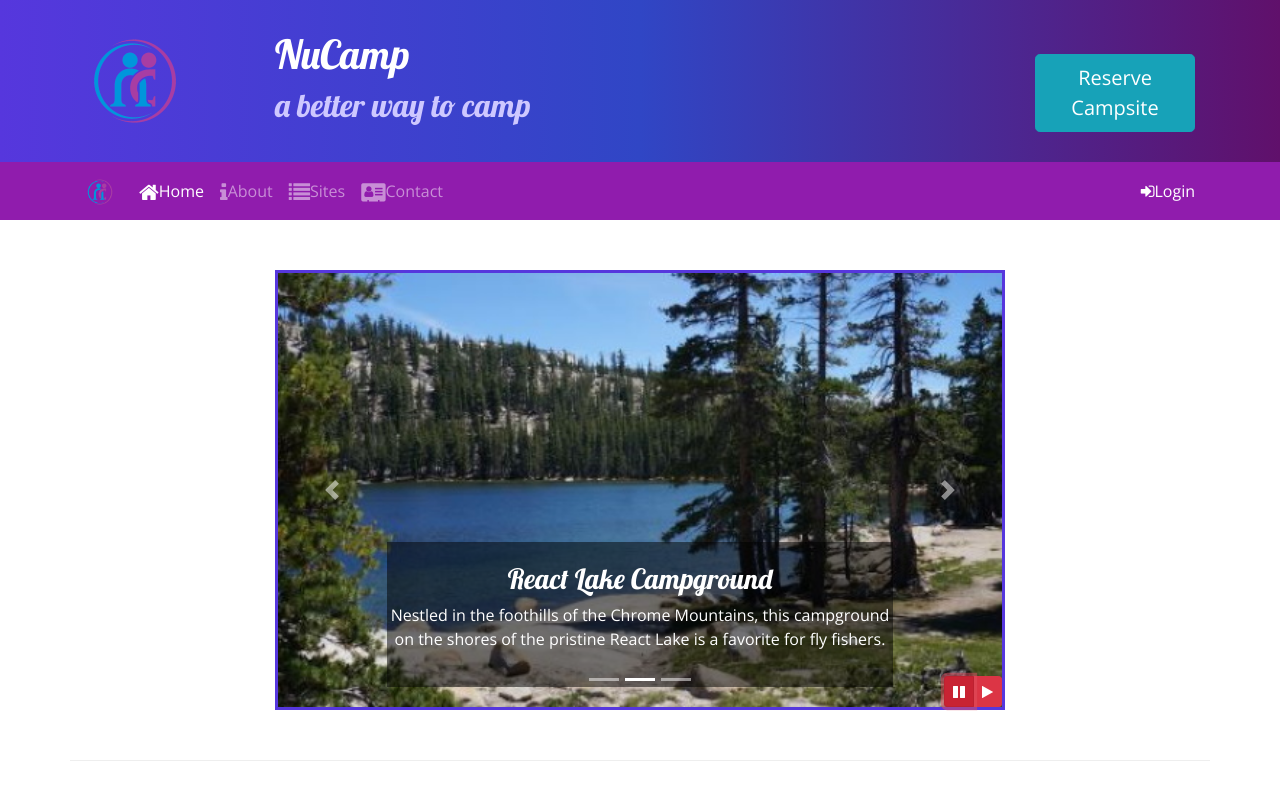
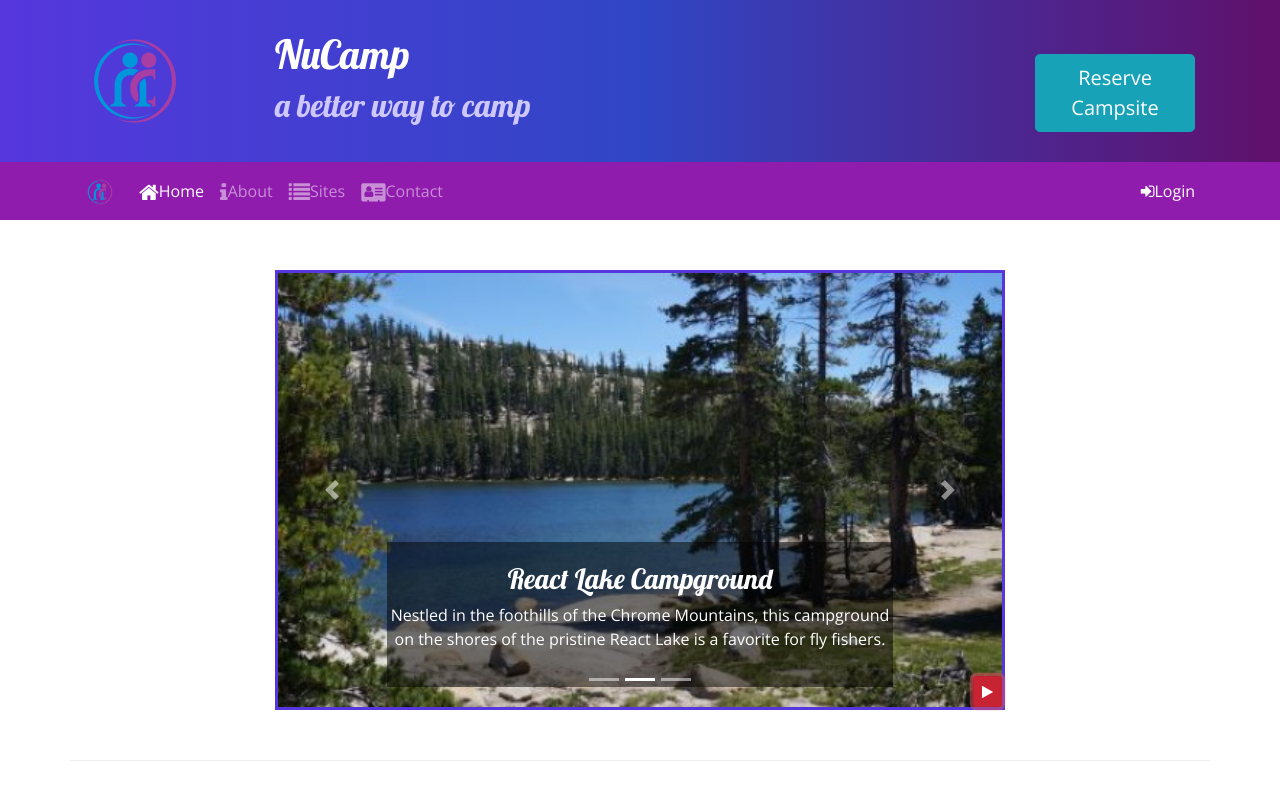
Before and after one commit to socalii/bootstrap-project, a website: page index.html in a window 1280 px wide. Both pictures are taken after a click on the button 959 px from the left and 691 px from the top of the page. Shown: the top 800 px of the page. Drawn offline with nearby package versions, Linux system fonts and the light colour scheme.

Commit message:
Bootstrap and jQuery Part 2

```diff
--- a/index.html
+++ b/index.html
@@ -341,14 +341,10 @@
               <span class="sr-only">Next</span>
             </a>
 
-            <div class="btn-group" id="carouselButton">
-              <button class="btn btn-danger btn-sm" id="carouselPause">
+              <button class="btn btn-danger btn-sm" id="carouselButton">
                 <i class="fa fa-pause"></i>
               </button>
-              <button class="btn btn-danger btn-sm" id="carouselPlay">
-                <i class="fa fa-play"></i>
-              </button>
-            </div>
+
           </div>
         </div>
       </div>
@@ -547,11 +543,16 @@
     <script>
       $(function() {
         $(".carousel").carousel({interval:2000})
-        $("#carouselPause").click(function(){
-          $(".carousel").carousel("pause")
-        })
-        $("#carouselPlay").click(function(){
-          $(".carousel").carousel("cycle")
+        $("#carouselButton").click(function(){
+          if($("#carouselButton").children("i").hasClass("fa-pause")){
+            $(".carousel").carousel("pause")
+            $("#carouselButton").children("i").removeClass("fa-pause")
+            $("#carouselButton").children("i").addClass("fa-play")
+          } else{
+            $(".carousel").carousel("cycle")
+            $("#carouselButton").children("i").removeClass("fa-play")
+            $("#carouselButton").children("i").addClass("fa-pause")
+          }
         })
       })
     </script>
```
